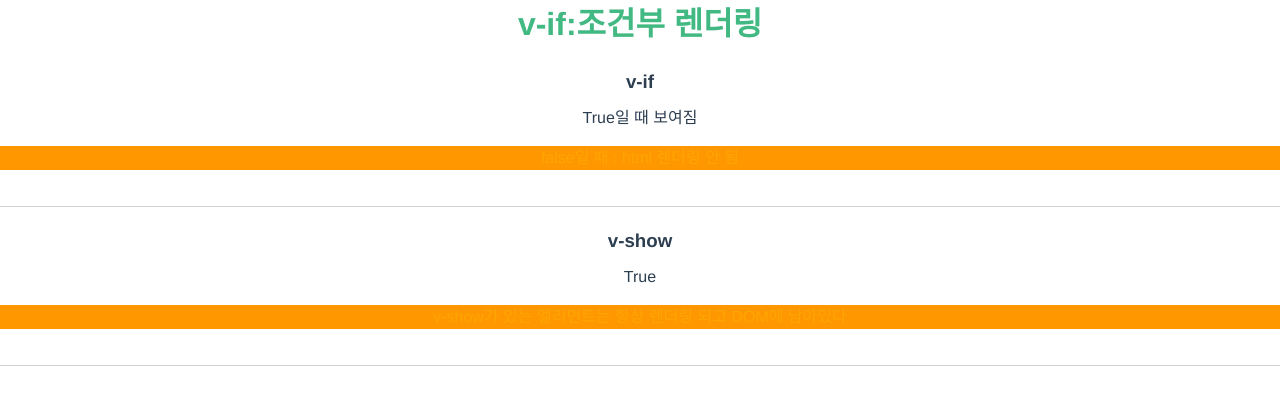
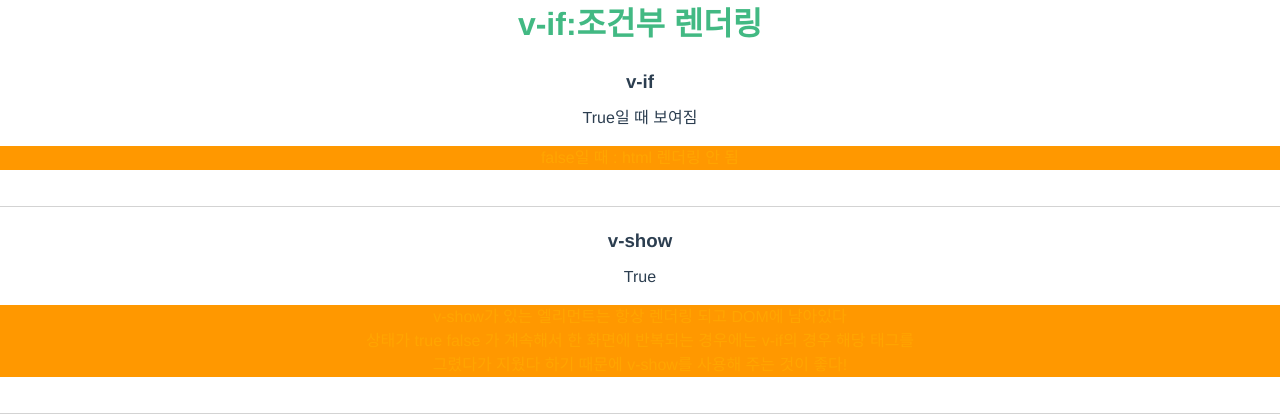
Before and after one commit to kyeongmin21/eventbus-todo, a Vue app: page /if in a window 1280 px wide. Shown: the top 416 px of the page. Built offline with nearby package versions, Linux system fonts and the light colour scheme.

Commit message:
경로수정

```diff
--- a/src/views/Compo.vue
+++ b/src/views/Compo.vue
@@ -11,7 +11,7 @@
 </template>
 
 <script>
-import ComponentButton from "../components/Button";
+import ComponentButton from "@/components/Button";
 export default {
   name: "Compo",
   components: {
--- a/src/views/If.vue
+++ b/src/views/If.vue
@@ -14,7 +14,9 @@
       <p v-show="true">True</p>
       <p v-show="false">False</p>
       <p class="orange">
-        v-show가 있는 엘리먼트는 항상 렌더링 되고 DOM에 남아있다
+        v-show가 있는 엘리먼트는 항상 렌더링 되고 DOM에 남아있다<br>
+        상태가 true false 가 계속해서 한 화면에 반복되는 경우에는 v-if의 경우 해당 태그를 <br>
+        그렸다가 지웠다 하기 때문에 v-show를 사용해 주는 것이 좋다!
       </p>
     </section>
   </div>
```
